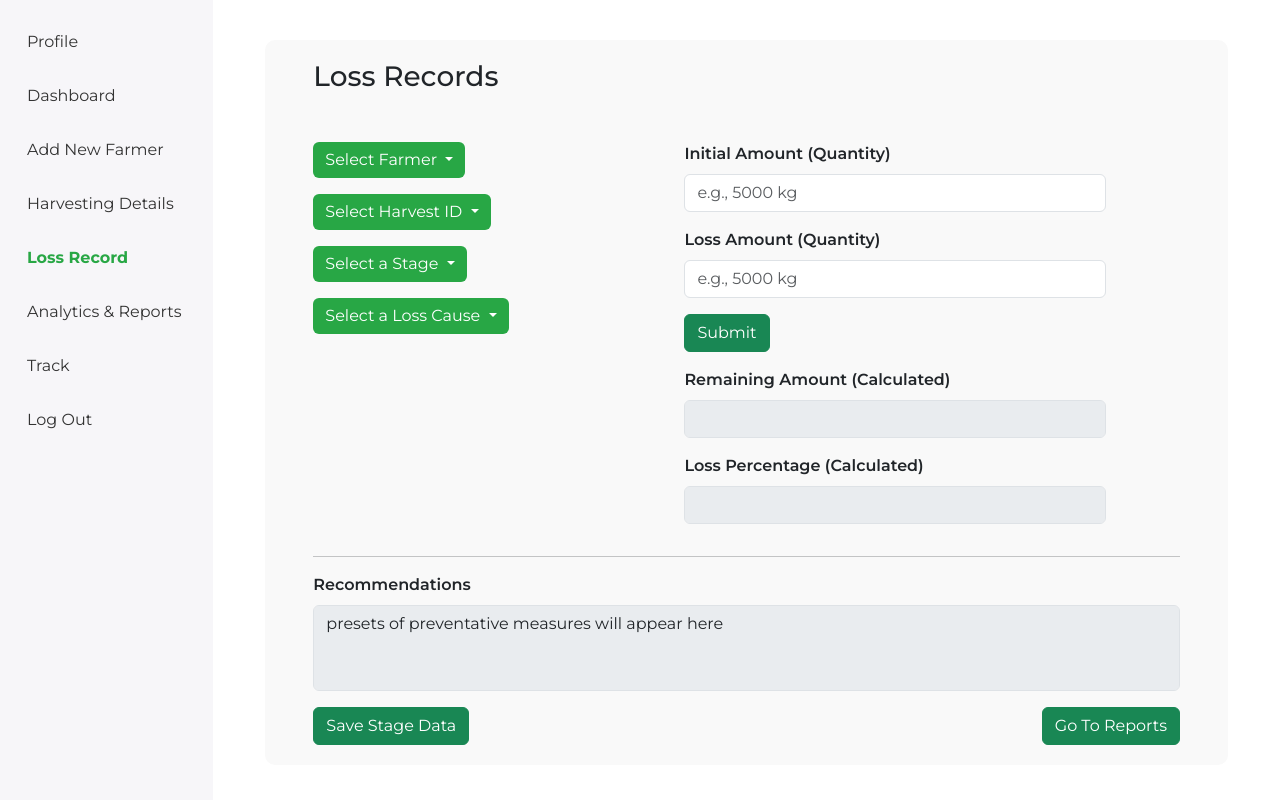
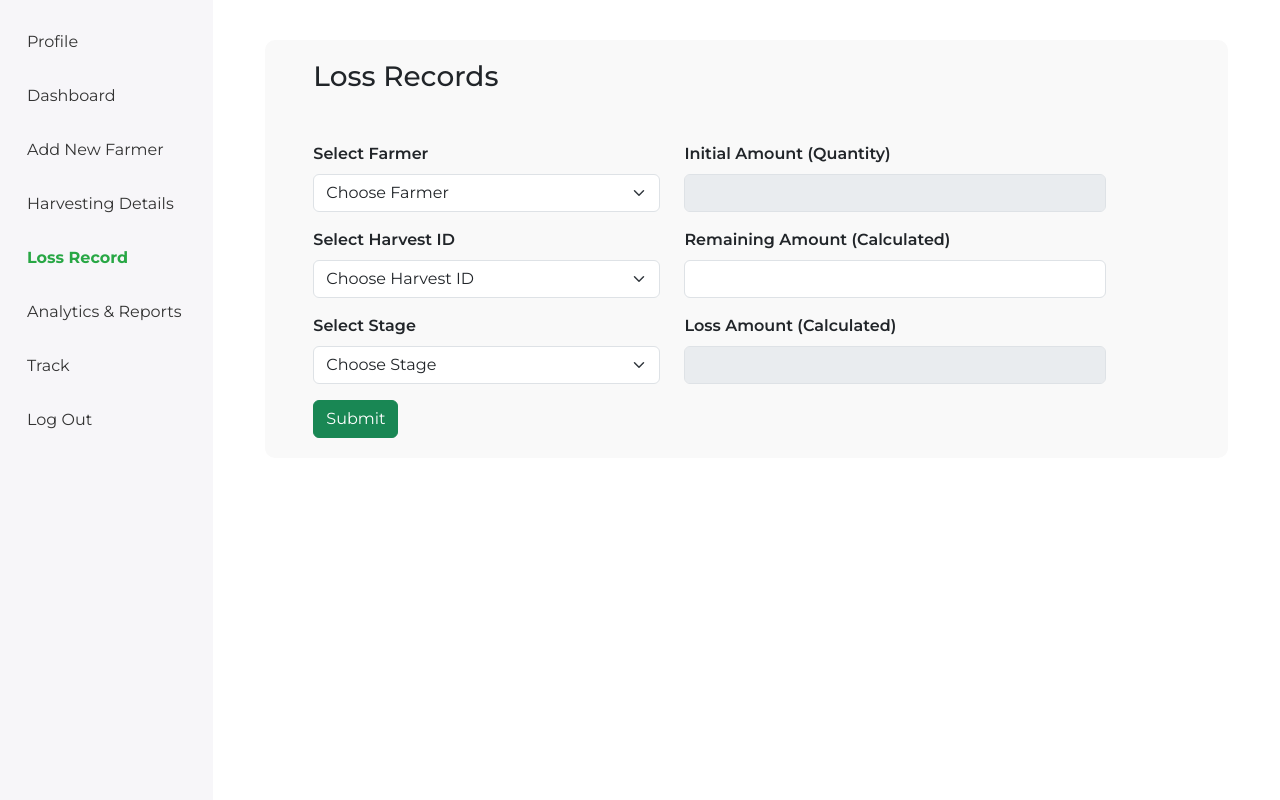
Before and after one commit to yusaislam48/HarvestHub, a Flask app: template templates/lossRecord.html in a window 1280 px wide. Shown: the part 56-856 px from the top of the page. Run offline with Flask 3, Linux system fonts and the light colour scheme; the template is opened without the code that fills it, so the values that code supplies are empty.

Commit message:
Loss record field working

```diff
--- a/app.py
+++ b/app.py
@@ -1,6 +1,8 @@
-from flask import Flask, render_template, request, redirect, url_for, session
+from flask import Flask, render_template, request, redirect, url_for, session, jsonify
 import mysql.connector
 from config import DB_CONFIG  # Your MySQL credentials from config.py
+
+
 
 app = Flask(__name__)
 app.secret_key = 'your_secret_key'  # Change this to a random string for production use
@@ -158,6 +160,116 @@ def harvesting_details():
     return render_template('harvestingDetails.html', farmers=farmers, crops=crops, seasons=seasons)
 
 
+# Route: Loss Record Page
+@app.route('/loss_record', methods=['GET', 'POST'])
+def loss_record():
+    db = get_db_connection()
+    cursor = db.cursor(dictionary=True)
+
+    # Fetch all farmers for the dropdown
+    cursor.execute("SELECT id, name FROM farmers")
+    farmers = cursor.fetchall()
+
+    if request.method == 'POST':
+        # Get form data
+        farmer_id = request.form['farmer_id']
+        harvest_id = request.form['harvest_id']
+        stage = request.form['stage']
+        initial_amount = float(request.form['initial_amount'])
+        remaining_amount = float(request.form['remaining_amount'])
+        loss_amount = initial_amount - remaining_amount
+        loss_percentage = (loss_amount / initial_amount) * 100
+
+        # Determine the table and data insertion logic based on the stage
+        if stage == 'Harvesting':
+            table = 'harvesting_stage'
+        elif stage == 'Handling':
+            table = 'handling_stage'
+        elif stage == 'Storage':
+            table = 'storage_stage'
+        elif stage == 'Transportation':
+            table = 'transportation_stage'
+        else:
+            table = None
+
+        # Insert into the relevant table
+        if table:
+            cursor.execute(f"""
+                INSERT INTO {table} (farmer_id, harvest_id, initial_amount, remaining_amount, loss_amount, loss_percentage)
+                VALUES (%s, %s, %s, %s, %s, %s)
+            """, (farmer_id, harvest_id, initial_amount, remaining_amount, loss_amount, loss_percentage))
+            db.commit()
+
+        cursor.close()
+        db.close()
+
+        # Redirect to the reports page or refresh the current page
+        return redirect(url_for('reports'))
+
+    cursor.close()
+    db.close()
+
+    return render_template('lossRecord.html', farmers=farmers)
+
+
+@app.route('/get_harvest_ids/<int:farmer_id>')
+def get_harvest_ids(farmer_id):
+    db = get_db_connection()
+    cursor = db.cursor(dictionary=True)
+
+    # Fetch all harvest IDs for the selected farmer
+    cursor.execute("SELECT id FROM harvest_details WHERE farmer_id = %s", (farmer_id,))
+    harvest_ids = cursor.fetchall()
+
+    cursor.close()
+    db.close()
+    return jsonify(harvest_ids)
+
+
+@app.route('/get_initial_amount', methods=['POST'])
+def get_initial_amount():
+    db = get_db_connection()
+    cursor = db.cursor(dictionary=True)
+
+    # Fetch the request data
+    data = request.json
+    farmer_id = data['farmer_id']
+    harvest_id = data['harvest_id']
+    stage = data['stage']
+
+    if stage == 'Harvesting':
+        # Fetch initial amount for Harvesting stage
+        cursor.execute("""
+            SELECT amount AS initial_amount
+            FROM harvest_details
+            WHERE farmer_id = %s AND id = %s
+        """, (farmer_id, harvest_id))
+    else:
+        # Fetch remaining amount for subsequent stages
+        prev_stage = {
+            'Handling': 'harvesting_stage',
+            'Storage': 'handling_stage',
+            'Transportation': 'storage_stage'
+        }.get(stage)
+
+        cursor.execute(f"""
+            SELECT remaining_amount AS initial_amount
+            FROM {prev_stage}
+            WHERE farmer_id = %s AND harvest_id = %s
+        """, (farmer_id, harvest_id))
+
+    initial_amount = cursor.fetchone()
+
+    cursor.close()
+    db.close()
+
+    if initial_amount:
+        return jsonify(initial_amount)
+    else:
+        return jsonify({'initial_amount': None}), 404
+
+
+
 # Route: Logout
 @app.route('/logout')
 def logout():
--- a/templates/lossRecord.html
+++ b/templates/lossRecord.html
@@ -110,49 +110,39 @@
       <div class="col-md-10">
         <div class="profile-section px-5">
           <h3>Loss Records</h3>
-          <form>
+          <form method="POST" action="/loss_record">
             <div class="row mt-5">
               <!-- Left Side -->
               <div class="col-md-5">
+                <!-- Farmer Dropdown -->
                 <div class="mb-3">
-                  <button class="btn dropdown-toggle" type="button" data-bs-toggle="dropdown" aria-expanded="false">
-                    Select Farmer
-                  </button>
-                  <ul class="dropdown-menu">
-                    <li><a class="dropdown-item" href="#">Farmer 1</a></li>
-                    <li><a class="dropdown-item" href="#">Farmer 2</a></li>
-                    <li><a class="dropdown-item" href="#">Farmer 3</a></li>
-                  </ul>
+                  <label for="farmer" class="form-label">Select Farmer</label>
+                  <select class="form-select" id="farmer" name="farmer_id" required>
+                    <option value="" disabled selected>Choose Farmer</option>
+                    {% for farmer in farmers %}
+                    <option value="{{ farmer['id'] }}">{{ farmer['name'] }}</option>
+                    {% endfor %}
+                  </select>
                 </div>
+
+                <!-- Harvest ID Dropdown -->
                 <div class="mb-3">
-                  <button class="btn dropdown-toggle" type="button" data-bs-toggle="dropdown" aria-expanded="false">
-                    Select Harvest ID
-                  </button>
-                  <ul class="dropdown-menu">
-                    <li><a class="dropdown-item" href="#">Menu Item 1</a></li>
-                    <li><a class="dropdown-item" href="#">Menu Item 2</a></li>
-                    <li><a class="dropdown-item" href="#">Menu Item 3</a></li>
-                  </ul>
+                  <label for="harvestId" class="form-label">Select Harvest ID</label>
+                  <select class="form-select" id="harvestId" name="harvest_id" required>
+                    <option value="" disabled selected>Choose Harvest ID</option>
+                  </select>
                 </div>
+
+                <!-- Stage Dropdown -->
                 <div class="mb-3">
-                  <button class="btn dropdown-toggle" type="button" data-bs-toggle="dropdown" aria-expanded="false">
-                    Select a Stage
-                  </button>
-                  <ul class="dropdown-menu">
-                    <li><a class="dropdown-item" href="#">Harvesting</a></li>
-                    <li><a class="dropdown-item" href="#">Handling</a></li>
-                    <li><a class="dropdown-item" href="#">Storage</a></li>
-                  </ul>
-                </div>
-                <div class="mb-3">
-                  <button class="btn dropdown-toggle" type="button" data-bs-toggle="dropdown" aria-expanded="false">
-                    Select a Loss Cause
-                  </button>
-                  <ul class="dropdown-menu">
-                    <li><a class="dropdown-item" href="#">Menu Item</a></li>
-                    <li><a class="dropdown-item" href="#">Menu Item</a></li>
-                    <li><a class="dropdown-item" href="#">Menu Item</a></li>
-                  </ul>
+                  <label for="stage" class="form-label">Select Stage</label>
+                  <select class="form-select" id="stage" name="stage" required>
+                    <option value="" disabled selected>Choose Stage</option>
+                    <option value="Harvesting">Harvesting</option>
+                    <option value="Handling">Handling</option>
+                    <option value="Storage">Storage</option>
+                    <option value="Transportation">Transportation</option>
+                  </select>
                 </div>
               </div>
 
@@ -160,46 +150,132 @@
               <div class="col-md-6">
                 <div class="mb-3">
                   <label for="initialAmount" class="form-label">Initial Amount (Quantity)</label>
-                  <input type="text" class="form-control" id="initialAmount" placeholder="e.g., 5000 kg">
-                </div>
-                <div class="mb-3">
-                  <label for="lossAmount" class="form-label">Loss Amount (Quantity)</label>
-                  <input type="text" class="form-control" id="lossAmount" placeholder="e.g., 5000 kg">
-                </div>
-                <div class="mb-3">
-                  <button type="submit" class="btn btn-success">Submit</button>
+                  <input type="text" class="form-control" id="initialAmount" name="initial_amount" readonly>
                 </div>
                 <div class="mb-3">
                   <label for="remainingAmount" class="form-label">Remaining Amount (Calculated)</label>
-                  <input type="text" class="form-control" id="remainingAmount" readonly>
+                  <input type="text" class="form-control" id="remainingAmount" name="remaining_amount" required>
                 </div>
                 <div class="mb-3">
-                  <label for="lossPercentage" class="form-label">Loss Percentage (Calculated)</label>
-                  <input type="text" class="form-control" id="lossPercentage" readonly>
+                  <label for="lossAmount" class="form-label">Loss Amount (Calculated)</label>
+                  <input type="text" class="form-control" id="lossAmount" name="loss_amount" readonly>
                 </div>
               </div>
             </div>
 
+            <button type="submit" class="btn btn-success">Submit</button>
+          </form>
+
+            <!-- Recommendations
             <hr>
-
-            <!-- Recommendations -->
             <div class="mb-3">
               <label for="recommendations" class="form-label">Recommendations</label>
               <textarea id="recommendations" class="form-control recommendations" rows="3" readonly>presets of preventative measures will appear here</textarea>
-            </div>
+            </div> -->
 
-            <!-- Save and Reports Buttons -->
+            <!-- Save and Reports Buttons
             <div class="button-group">
               <button type="button" class="btn btn-success">Save Stage Data</button>
               <button type="button" class="btn btn-success">Go To Reports</button>
-            </div>
-          </form>
+            </div>-->
+
         </div>
       </div>
     </div>
   </div>
 
   <!-- Bootstrap JS -->
-  <script src="https://cdn.jsdelivr.net/npm/bootstrap@5.3.1/dist/js/bootstrap.bundle.min.js"></script>
+  <script src="https://cdn.jsdelivr.net/npm/bootstrap@5.3.1/dist/js/bootstrap.bundle.min.js"> </script>
+  <script>
+    // Fetch Harvest IDs for Selected Farmer
+    document.getElementById('farmer').addEventListener('change', function () {
+      const farmerId = this.value;
+
+      // Log the selected farmer ID
+      console.log('Selected Farmer ID:', farmerId);
+
+      fetch(`/get_harvest_ids/${farmerId}`)
+        .then(response => response.json())
+        .then(harvestIds => {
+          // Log the response
+          console.log('Harvest IDs:', harvestIds);
+
+          const harvestIdSelect = document.getElementById('harvestId');
+          harvestIdSelect.innerHTML = '<option value="" disabled selected>Choose Harvest ID</option>';
+
+          harvestIds.forEach(id => {
+            const option = document.createElement('option');
+            option.value = id.id;
+            option.textContent = `Harvest ID: ${id.id}`;
+            harvestIdSelect.appendChild(option);
+          });
+        })
+        .catch(error => console.error('Error fetching harvest IDs:', error));
+    });
+
+    // Fetch Initial Amount for Selected Stage
+    document.getElementById('stage').addEventListener('change', function () {
+      const farmerId = document.getElementById('farmer').value;
+      const harvestId = document.getElementById('harvestId').value;
+      const stage = this.value;
+
+      if (!farmerId || !harvestId) {
+        alert('Please select a farmer and harvest ID first.');
+        return;
+      }
+
+      console.log('Sending request to /get_initial_amount with:', { farmer_id: farmerId, harvest_id: harvestId, stage });
+
+      fetch('/get_initial_amount', {
+        method: 'POST',
+        headers: { 'Content-Type': 'application/json' },
+        body: JSON.stringify({ farmer_id: farmerId, harvest_id: harvestId, stage: stage })
+      })
+        .then(response => {
+          console.log('Response status:', response.status);
+          if (!response.ok) {
+            throw new Error('Network response was not ok');
+          }
+          return response.json();
+        })
+        .then(data => {
+          console.log('Received data:', data);
+
+          // Ensure the Initial Amount field is being updated
+          const initialAmountField = document.getElementById('initialAmount');
+          console.log('Initial Amount Field:', initialAmountField);
+
+          if (data.initial_amount) {
+            initialAmountField.value = data.initial_amount;
+            console.log('Initial Amount updated to:', data.initial_amount);
+          } else {
+            initialAmountField.value = '';
+            console.warn('No initial amount provided in the response.');
+          }
+        })
+        .catch(error => console.error('Error fetching initial amount:', error));
+    });
+
+    document.getElementById('remainingAmount').addEventListener('input', function () {
+      const initialAmount = parseFloat(document.getElementById('initialAmount').value) || 0;
+      const remainingAmount = parseFloat(this.value) || 0;
+
+      if (initialAmount > 0) {
+        const lossAmount = initialAmount - remainingAmount;
+        const lossPercentage = ((lossAmount / initialAmount) * 100).toFixed(2);
+
+        document.getElementById('lossAmount').value = lossAmount.toFixed(2);
+        document.getElementById('lossPercentage').value = lossPercentage;
+      } else {
+        document.getElementById('lossAmount').value = '';
+        document.getElementById('lossPercentage').value = '';
+      }
+    });
+
+
+
+
+  </script>
+
 </body>
 </html>
```
